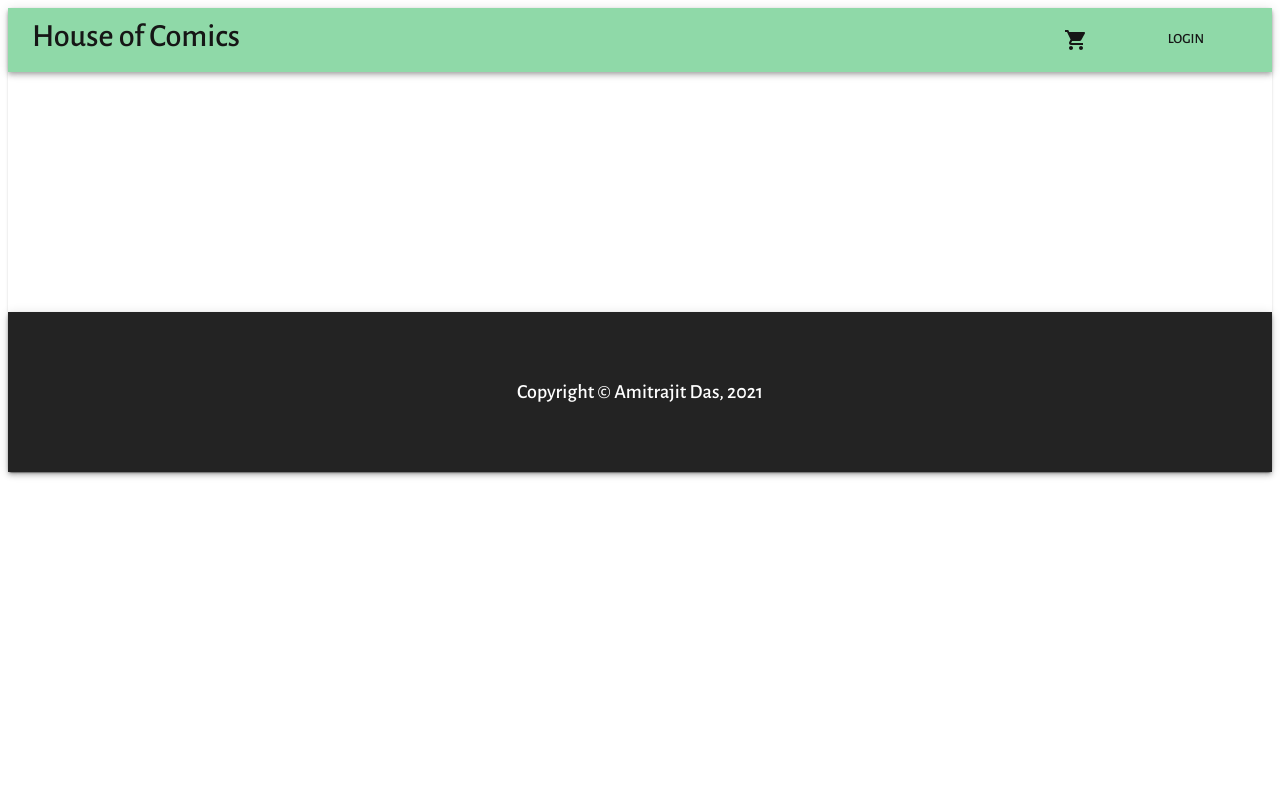
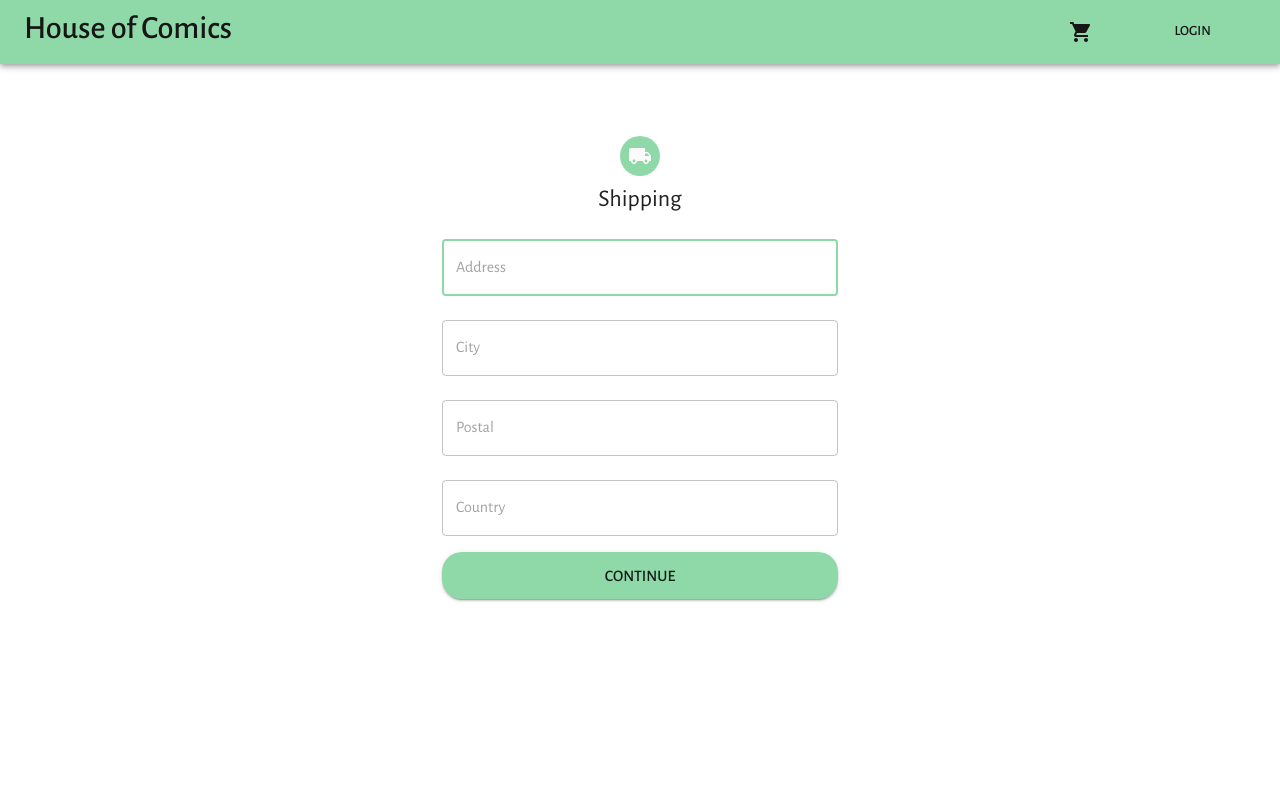
Before and after one commit to AmitrajitDas/House-of-Comics, a React (Create React App) app in the folder client/: page /shipping in a window 1280 px wide. Shown: the top 800 px of the page. Built offline with nearby package versions, Linux system fonts and the light colour scheme.

Commit message:
shipping screen rendered

```diff
--- a/client/src/App.js
+++ b/client/src/App.js
@@ -12,6 +12,7 @@ import CartScreen from './screens/cartscreen/CartScreen'
 import LoginScreen from './screens/loginscreen/LoginScreen'
 import SignupScreen from './screens/signupscreen/SignupScreen'
 import ProfileScreen from './screens/profilescreen/ProfileScreen'
+import ShippingScreen from './screens/shippingscreen/ShippingScreen'
 
 const App = () => {
 
@@ -43,6 +44,7 @@ const App = () => {
             <Route path='/login' component={LoginScreen} />
             <Route path='/signup' component={SignupScreen} />
             <Route path='/profile' component={ProfileScreen} />
+            <Route path='/shipping' component={ShippingScreen} />
           </Switch>
         </Container>
         <Footer />
--- a/client/src/screens/loginscreen/LoginScreen.js
+++ b/client/src/screens/loginscreen/LoginScreen.js
@@ -69,7 +69,7 @@ const LoginScreen = ({ location, history }) => {
             required
             fullWidth
             id="email"
-            label="Email Address"
+            placeholder="Email Address"
             name="email"
             value={email}
             onChange={(e) => setEmail(e.target.value)}
@@ -82,7 +82,7 @@ const LoginScreen = ({ location, history }) => {
             required
             fullWidth
             name="password"
-            label="Password"
+            placeholder="Password"
             type={showPassword ? "text" : "password"}
             id="password"
             value={password}
--- /dev/null
+++ b/client/src/screens/shippingscreen/ShippingScreen.js
@@ -0,0 +1,120 @@
+import { useState, useEffect } from 'react'
+import { useDispatch, useSelector } from 'react-redux'
+import {Avatar,
+        Button,
+        CssBaseline,
+        TextField,
+        FormControlLabel,
+        Link,
+        Checkbox,
+        Grid,
+        Typography,
+        Container,
+        InputAdornment,
+        IconButton
+        } from '@material-ui/core'
+
+import LocalShippingIcon from '@material-ui/icons/LocalShipping'
+
+import Loader from '../../components/loader/Loader'
+import RedAlertBox from '../../components/alert/RedAlert'
+
+import { saveShippingAddressAction } from '../../redux/actions/cartAction'
+import { useStyles } from './styles';
+
+const LoginScreen = ({ location, history }) => {
+
+    const classes = useStyles()
+    const dispatch = useDispatch()
+
+    const { shippingAddress } = useSelector(state => state.cart)
+
+    const [address, setAddress] = useState(shippingAddress.address)
+    const [city, setCity] = useState(shippingAddress.city)
+    const [postal, setPostal] = useState(shippingAddress.postal)
+    const [country, setCountry] = useState(shippingAddress.country)
+
+
+    const submitHandler = (e) => {
+        e.preventDefault()
+        dispatch(saveShippingAddressAction({ address, city, postal, country }))
+        history.push('/payment')
+    }
+
+  return (
+    <Container component="main" maxWidth="xs">
+      <CssBaseline />
+      <div Paper className={classes.paper}>
+        <Avatar className={classes.avatar}>
+          <LocalShippingIcon />
+        </Avatar>
+        <Typography component="h1" variant="h5">
+          Shipping
+        </Typography>
+        {/* { error && <RedAlertBox alert='Invalid email or password' /> }
+        { loading && <Loader /> } */}
+        <form className={classes.form} noValidate onSubmit={submitHandler}>
+          <TextField
+            variant="outlined"
+            margin="normal"
+            required
+            fullWidth
+            id="address"
+            placeholder="Address"
+            name="placeholder"
+            value={address}
+            onChange={(e) => setAddress(e.target.value)}
+            autoFocus
+          />
+          <TextField
+            variant="outlined"
+            margin="normal"
+            required
+            fullWidth
+            name="city"
+            placeholder="City"
+            type="text"
+            id="password"
+            value={city}
+            onChange={(e) => setCity(e.target.value)}
+          />
+          <TextField
+            variant="outlined"
+            margin="normal"
+            required
+            fullWidth
+            name="postal"
+            placeholder="Postal"
+            type="text"
+            id="postal"
+            value={postal}
+            onChange={(e) => setPostal(e.target.value)}
+          />
+          <TextField
+            variant="outlined"
+            margin="normal"
+            required
+            fullWidth
+            name="country"
+            placeholder="Country"
+            type="text"
+            id="country"
+            value={country}
+            onChange={(e) => setCountry(e.target.value)}
+          />
+          <Button
+            type="submit"
+            fullWidth
+            variant="contained"
+            color="primary"
+            className={classes.submit}
+          >
+            Continue
+          </Button>
+        </form>
+      </div>
+    </Container>
+  );
+}
+
+export default LoginScreen
--- /dev/null
+++ b/client/src/screens/shippingscreen/styles.js
@@ -0,0 +1,31 @@
+import { makeStyles } from '@material-ui/core/styles';
+
+export const useStyles = makeStyles((theme) => ({
+
+    wrapper: {
+        marginTop: '2rem',
+        padding: '2rem',
+    },
+
+    paper: {
+        marginTop: theme.spacing(8),
+        display: 'flex',
+        flexDirection: 'column',
+        alignItems: 'center',
+    },
+    avatar: {
+        margin: theme.spacing(1),
+        backgroundColor: theme.palette.primary.main,
+    },
+    form: {
+        width: '100%',
+        marginTop: theme.spacing(1),
+    },
+    submit: {
+        padding: '0.6rem 2rem 0.6rem 2rem',
+        margin: '0.5rem 0 1rem 0',
+        borderRadius: '20px',
+        fontSize: '1rem',
+    },
+
+}));
--- a/client/src/screens/signupscreen/SignupScreen.js
+++ b/client/src/screens/signupscreen/SignupScreen.js
@@ -80,7 +80,7 @@ const SignupScreen = ({ location, history }) => {
             required
             fullWidth
             id="name"
-            label="Name"
+            placeholder="Name"
             name="name"
             value={name}
             onChange={(e) => setName(e.target.value)}
@@ -93,7 +93,7 @@ const SignupScreen = ({ location, history }) => {
             required
             fullWidth
             id="email"
-            label="Email Address"
+            placeholder="Email Address"
             name="email"
             value={email}
             onChange={(e) => setEmail(e.target.value)}
@@ -105,7 +105,7 @@ const SignupScreen = ({ location, history }) => {
             required
             fullWidth
             name="password"
-            label="Password"
+            placeholder="Password"
             type={showPassword ? "text" : "password"}
             id="password"
             value={password}
@@ -128,7 +128,7 @@ const SignupScreen = ({ location, history }) => {
             required
             fullWidth
             name="confirm password"
-            label="Confirm Password"
+            placeholder="Confirm Password"
             type={showPassword ? "text" : "password"}
             id="confirm password"
             value={confirmPassword}
--- a/client/src/screens/signupscreen/styles.js
+++ b/client/src/screens/signupscreen/styles.js
@@ -22,7 +22,10 @@ export const useStyles = makeStyles((theme) => ({
         marginTop: theme.spacing(1),
     },
     submit: {
-        margin: theme.spacing(3, 0, 2),
+        padding: '0.6rem 2rem 0.6rem 2rem',
+        margin: '0.5rem 0 1rem 0',
+        borderRadius: '20px',
+        fontSize: '1rem',
     },
 
 }));
```
